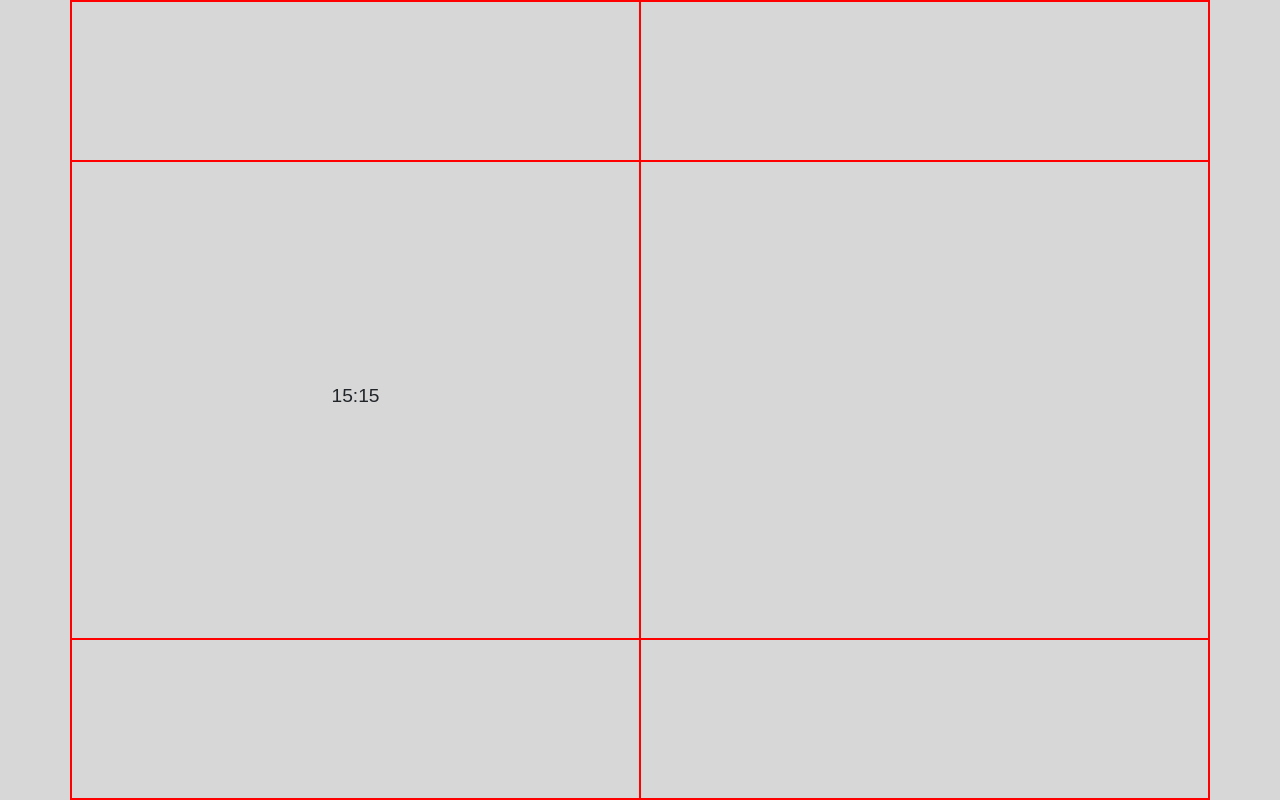
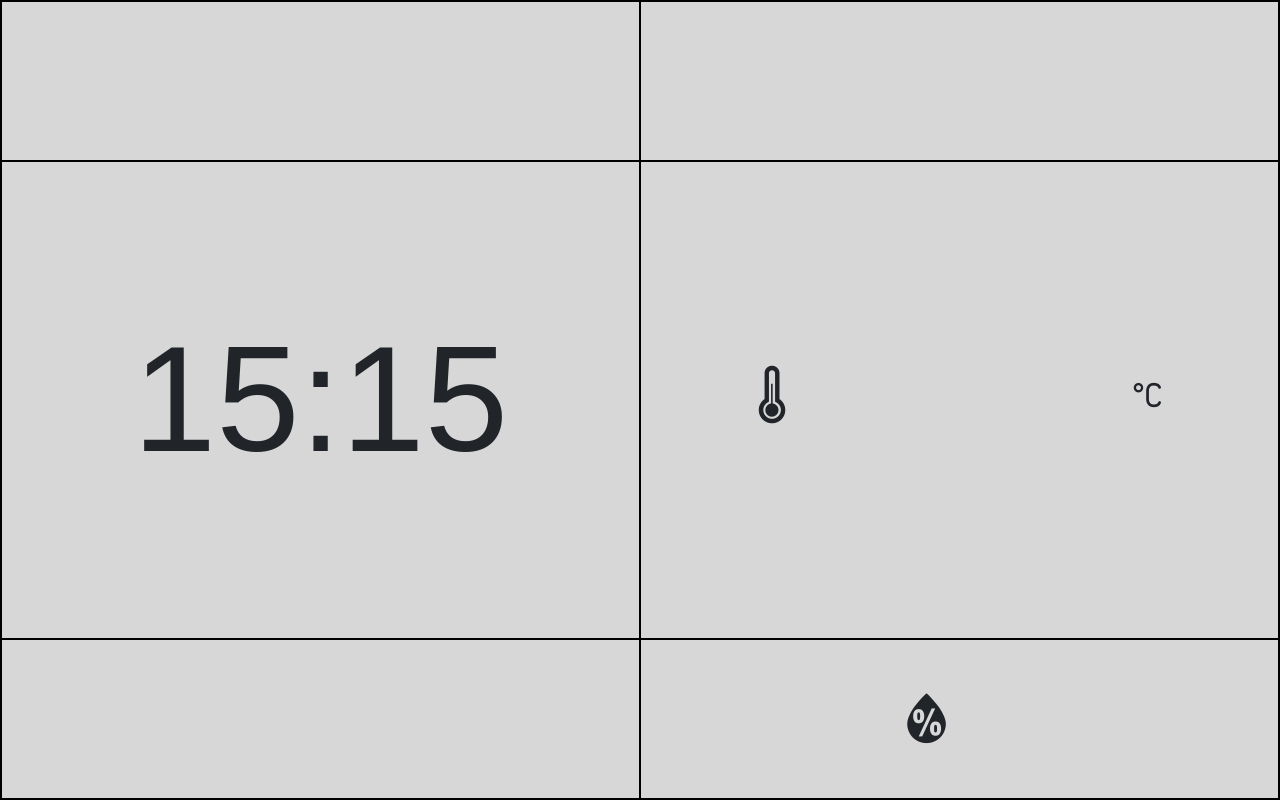
Before and after one commit to frakka92/Clockpy, a plain HTML site: page index.html in a window 1280 px wide. Drawn offline with nearby package versions, Linux system fonts and the light colour scheme; a web font is replaced by a local one.

Commit message:
fix whole layout rp

```diff
--- a/distr/css/main.css
+++ b/distr/css/main.css
@@ -7,35 +7,24 @@ html, body {
 }
 
 .row {
-    border: 1px solid red;
+    border: 1px solid #000;
+}
+
+.container {
+    max-width: 100% !important;
 }
 
 section {
-    width: 100%;
     height: 100%;
 }
 
-.watch-area {
-    position: relative;
-    top: 0px;
-    bottom: 0px;
-    left: 0px;
-    right: 0px;
-}
-
 /* First Box */
-
-.city-clock-sun-box {
-    width: 100%;
-}
 
 .city {
     height: 20%;
 }
 
 #city {
-    z-index: 0;
-    font-size: 25%;
     padding: 2%;
     text-align: center;
 }
@@ -45,44 +34,27 @@ section {
 }
 
 #clock {
-    z-index: 1;
-    font-size: larger;
     padding: 2%;
     text-align: center;
 }
 
 #sun {
-    z-index: 1;
-    font-size: larger;
     padding: 2%;
     justify-content: center;
     text-align: center;
 }
 
-#sun_time {
-    z-index: 2222;
-    font-size: larger;
+#sun-time {
     padding: 2%;
-    justify-content: center;
+    text-align: center;
 }
 
 #sunupdown {
     height: 20%;
-    z-index: 1;
-    font-size: larger;
     padding: 2%;
-    justify-content: center;
 }
 
 /* Second box*/
-
-.weather-temp-hum-box {
-    margin: 0 auto;
-}
-
-.thermometer-box {
-    height: 100%;
-}
 
 .humidity-box {
     height: 20%;
@@ -100,34 +72,90 @@ section {
 
 #temperature {
     text-align: center;
-    font-size: 65%;
-    z-index: 3;
-    justify-content: center;
-    width: 100%;
-    position: relative;
-    min-width: 100%;
-    min-height: 100%;
-    vertical-align: sub;
+}
+
+#temperature-icon {
+    text-align: right;
+}
+
+#celsius-icon {
+    text-align: left;
+}
+
+#humidity-icon {
+    text-align: right;
 }
 
 #humidity {
-    text-align: center;
-}
-
-img {
-    width: 100%;
-    height: 100%;
-}
-
-.night_mode {
-    background-color: black;
-    color: #D7D7D7;
-}
-
-.border_night {
-    border-color: #D7D7D7;
+    text-align: left;
 }
 
 .wi .fa-sm {
     font-size: 0.5em;
 }
+
+/** RESPONSIVE **/
+
+/*  Extra small devices (portrait phones, less than 576px)
+No media query for `xs` since this is the default in Bootstrap
+Small devices (landscape phones, 576px and up) */
+
+@media (min-width: 300px) {
+    .html, body {
+        font-size: 30px;
+    }
+    #clock {
+        font-size: 50px;
+    }
+    #temperature {
+        font-size: 30px;
+    }
+}
+
+@media (min-width: 576px) {
+    .html, body {
+        font-size: 35px;
+    }
+    #clock {
+        font-size: 75px;
+    }
+    #temperature {
+        font-size: 55px;
+    }
+}
+
+/* Medium devices (tablets, 768px and up) */
+
+@media (min-width: 768px) {}
+
+/* Large devices (desktops, 992px and up) */
+
+@media (min-width: 992px) {}
+
+/* Extra large devices (large desktops, 1200px) */
+
+@media (min-width: 1200px) {
+    .html, body {
+        font-size: 50px;
+    }
+    #clock {
+        font-size: 150px;
+    }
+    #temperature {
+        font-size: 100px;
+    }
+}
+
+/* XXL breakpoints **/
+
+@media (min-width: 1440px) {
+    .html, body {
+        font-size: 85px;
+    }
+    #clock {
+        font-size: 250px;
+    }
+    #temperature {
+        font-size: 150px;
+    }
+}
--- a/index.html
+++ b/index.html
@@ -28,86 +28,70 @@
 </head>
 
 <body>
-
-    <section class="watch-area">
+    <section>
         <div class="container h-100">
             <div class="row h-100">
-                <div class="col-6 col-lg-6 col-xl-6 city-clock-sun-box">
+                <div class="col-6 col-lg-6 col-xl-6">
 
                     <div class="row align-items-center city">
-                        <div class="col-12">
-                            <h4 id="city"> </h4>
-
+                        <div class="col-12" id="city">
                         </div>
                     </div>
 
                     <div class="row align-items-center clock">
-                        <div class="col-12">
-                            <h4 id="clock"> </h4>
-
+                        <div class="col-12" id="clock">
                         </div>
                     </div>
+
                     <div class="row align-items-center" id="sunupdown">
-
                         <div class="col-6" id="sun">
-
                         </div>
 
-                        <div class="col-6" id="sun_time">
+                        <div class="col-6" id="sun-time">
                         </div>
                     </div>
                 </div>
 
-                <div class="col-6 col-lg-6 col-xl-6 thermometer-box">
+                <div class="col-6 col-lg-6 col-xl-6">
 
                     <div class="row align-items-center weather">
-
-                        <div class="col-12">
-                            <h4 id="weather"> </h4>
+                        <div class="col-12" id="weather">
                         </div>
-
                     </div>
 
                     <div class="row align-items-center temperature">
-                        <div class="col-3">
-
-                        </div>
-                        <div class="col-6">
-                            <h4 id="temperature"> </h4>
+                        <div class="col-3" id="temperature-icon">
+                            <i class=" wi wi-thermometer"> </i>
                         </div>
 
-                        <div class="col-3">
+                        <div class="col-6" id="temperature">
+                        </div>
 
+                        <div class="col-3" id="celsius-icon">
+                            <i class=" wi wi-celsius"> </i>
                         </div>
                     </div>
 
                     <div class="row align-items-center humidity-box">
+                        <div class="col-6" id="humidity-icon">
+                            <i class=" wi wi-humidity"> </i>
+                        </div>
 
                         <div class="col-6">
-
-                        </div>
-
-                        <div class="col-6" id="humidity">
+                            <div id="humidity">
+                            </div>
                         </div>
                     </div>
-
-
-
                 </div>
             </div>
-        </div>
 
-        <div class="clearfix"></div>
+            <div class="clearfix"></div>
 
     </section>
 
     <!-- **** All JS Files ***** -->
     <script type="text/javascript" src="https://code.jquery.com/jquery-3.4.1.min.js"> </script>
     <script src="./distr/js/bootstrap.min.js"> </script>
-    <script src="./distr/js/jquery.fittext.js"></script>
-    <script>
-        jQuery("#responsive_headline").fitText();
-    </script>
     <script type="text/javascript" src="./distr/js/main.js"></script>
 </body>
 
```
